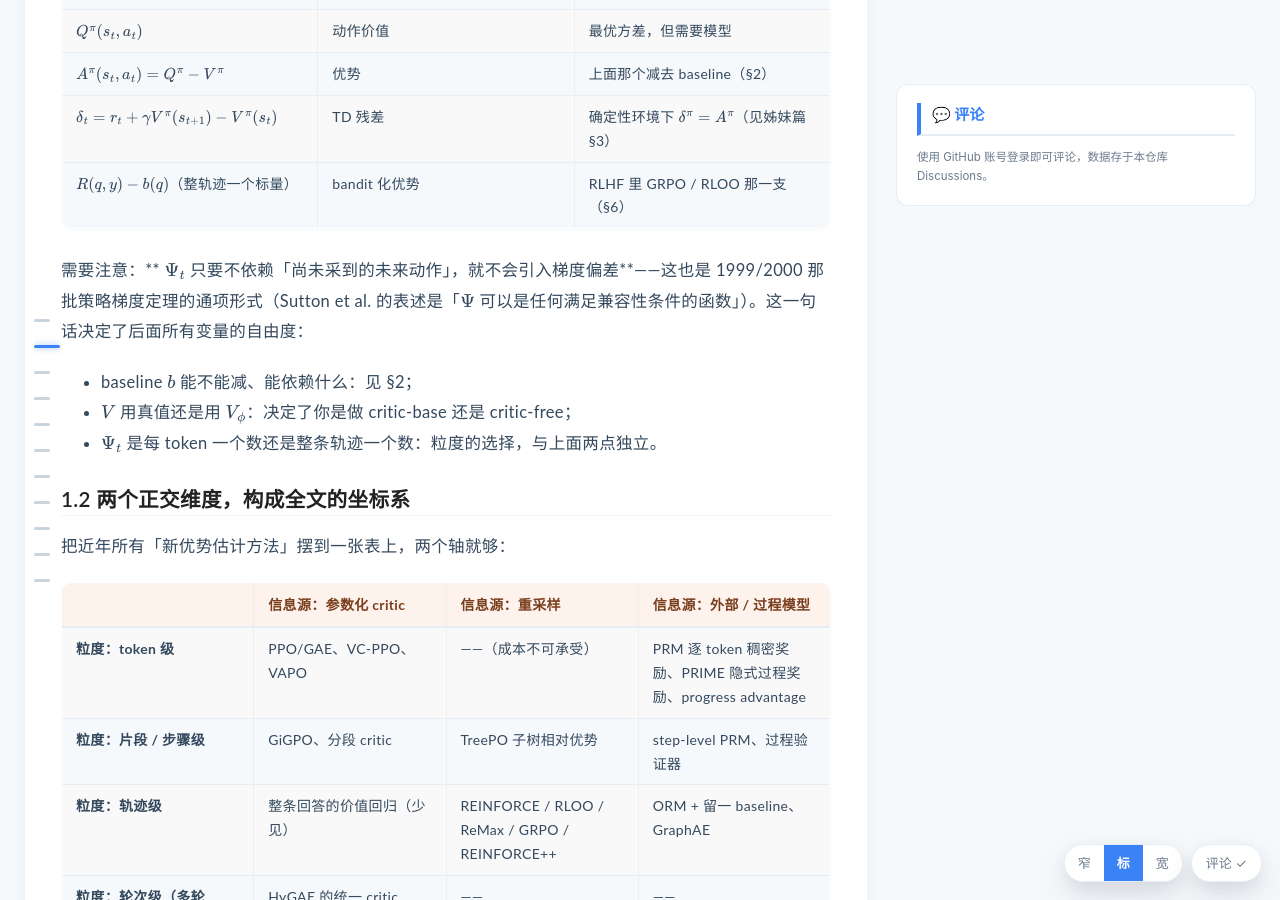
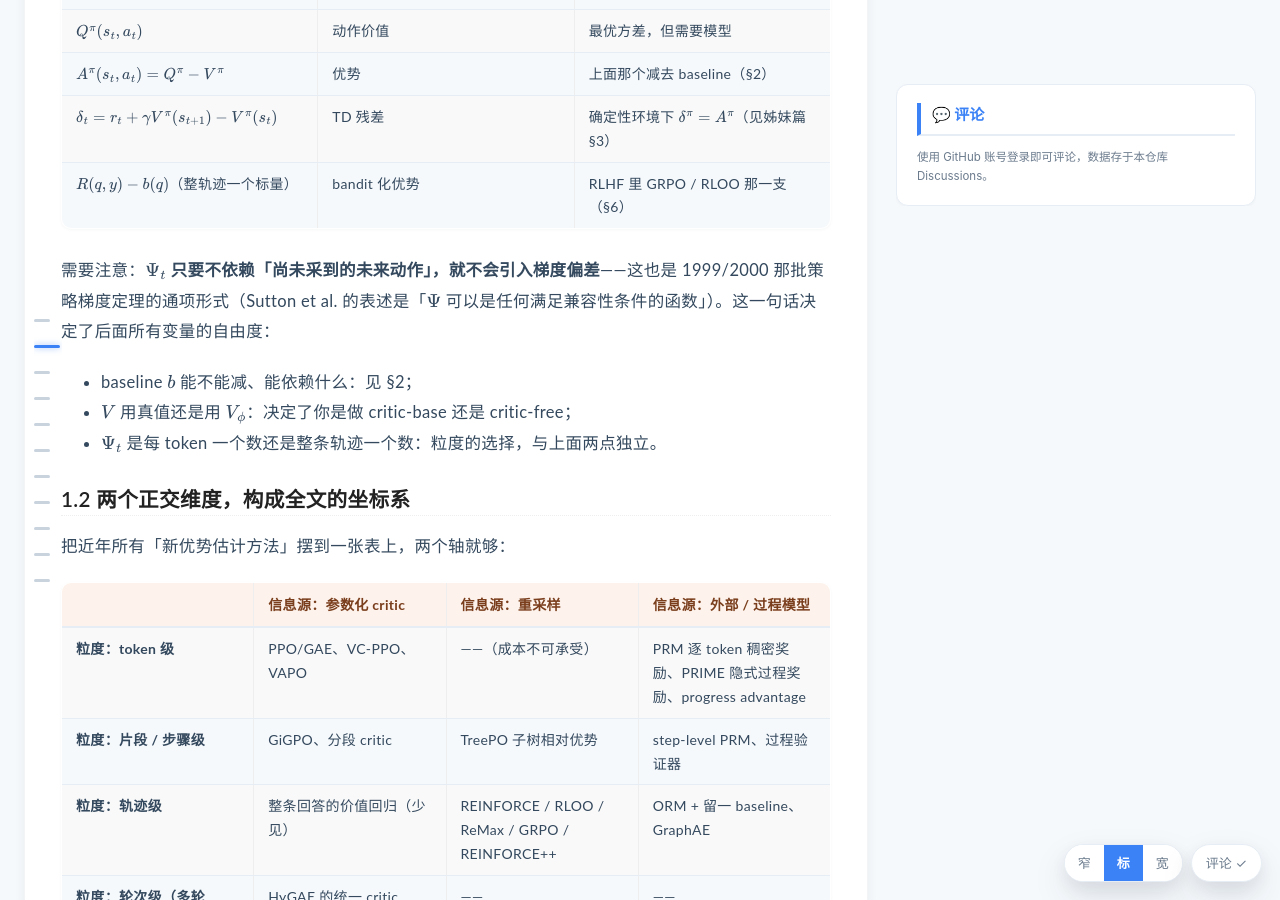
Before and after one commit to lrypcy/lrypcy.github.io, a Jekyll site: the page built from _posts/2026-10-05-rl-advantage-estimation-lineage.md, in a window 1280 px wide and 900 px high, scrolled down 2602 px. Built offline with Jekyll 4.4.1, drawn with Linux system fonts in a browser that asks for light colours; comment, search, counter and statistics services are not loaded.

Commit message:
fix(render): 修 §1 一处加粗星号未渲染（** 紧邻 $$ 公式）
kramdown 在 ** 后紧跟空格+数学元素时丢弃加粗，星号以字面量显示。
把 $$\Psi_t$$ 移到加粗区间外，使其包裹纯文本即可正常渲染。

```diff
--- a/_posts/2026-10-05-rl-advantage-estimation-lineage.md
+++ b/_posts/2026-10-05-rl-advantage-estimation-lineage.md
@@ -62,7 +62,7 @@ $$\nabla_\theta J(\theta)=\mathbb E\Big[\sum_{t=1}^{T}\nabla_\theta\log\pi_\thet
 | $$\delta_t=r_t+\gamma V^\pi(s_{t+1})-V^\pi(s_t)$$ | TD 残差 | 确定性环境下 $$\delta^\pi=A^\pi$$（见姊妹篇 §3） |
 | $$R(q,y)-b(q)$$（整轨迹一个标量） | bandit 化优势 | RLHF 里 GRPO / RLOO 那一支（§6） |
 
-需要注意：** $$\Psi_t$$ 只要不依赖「尚未采到的未来动作」，就不会引入梯度偏差**——这也是 1999/2000 那批策略梯度定理的通项形式（Sutton et al. 的表述是「$$\Psi$$ 可以是任何满足兼容性条件的函数」）。这一句话决定了后面所有变量的自由度：
+需要注意：$$\Psi_t$$ **只要不依赖「尚未采到的未来动作」，就不会引入梯度偏差**——这也是 1999/2000 那批策略梯度定理的通项形式（Sutton et al. 的表述是「$$\Psi$$ 可以是任何满足兼容性条件的函数」）。这一句话决定了后面所有变量的自由度：
 
 - baseline $$b$$ 能不能减、能依赖什么：见 §2；
 - $$V$$ 用真值还是用 $$V_\phi$$：决定了你是做 critic-base 还是 critic-free；
```
